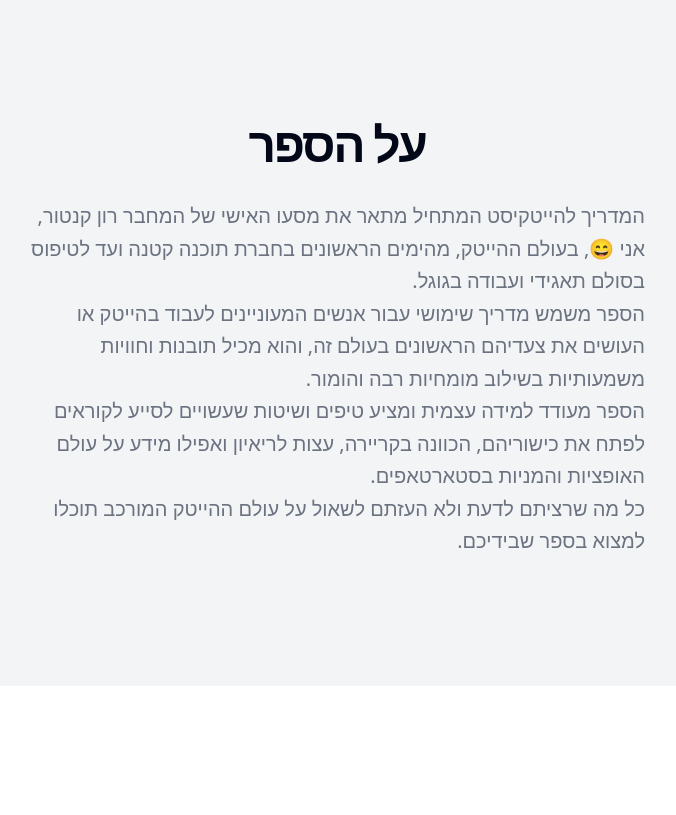
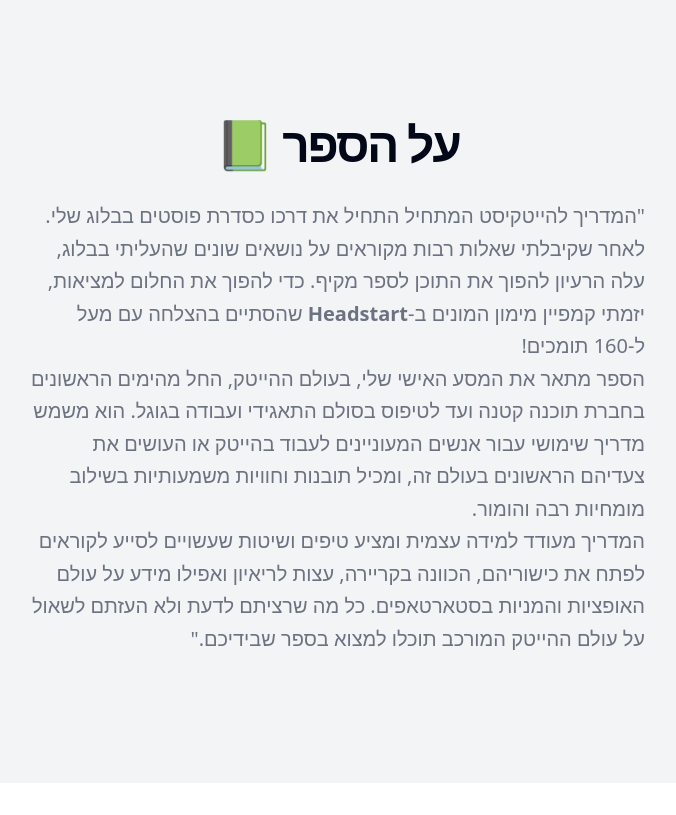
Before and after one commit to ronka/hightech-guide-chat, a Next.js app: page / in a window 1280 px wide. Shown: the part 760-1575 px from the top of the page, without its empty margins (303-979 px from the left). Built offline with nearby package versions, Linux system fonts and the light colour scheme.

Commit message:
update copy

```diff
--- a/src/components/landing-page/main.tsx
+++ b/src/components/landing-page/main.tsx
@@ -66,31 +66,33 @@ const Main = () => {
         <div className="flex flex-col items-center justify-center space-y-4 text-center">
           <div className="space-y-2 w-full md:w-1/2 mx-auto">
             <h2 className="text-3xl font-bold tracking-tighter sm:text-5xl mb-8">
-              על הספר
+              על הספר 📗
             </h2>
             <div className="text-gray-500 md:text-xl/relaxed lg:text-base/relaxed xl:text-xl/relaxed dark:text-gray-400 text-right">
               <p>
-                המדריך להייטקיסט המתחיל מתאר את מסעו האישי של המחבר רון קנטור,
-                אני 😄, בעולם ההייטק, מהימים הראשונים בחברת תוכנה קטנה ועד
-                לטיפוס בסולם תאגידי ועבודה בגוגל.
+                "המדריך להייטקיסט המתחיל התחיל את דרכו כסדרת פוסטים בבלוג שלי.
+                לאחר שקיבלתי שאלות רבות מקוראים על נושאים שונים שהעליתי בבלוג,
+                עלה הרעיון להפוך את התוכן לספר מקיף. כדי להפוך את החלום למציאות,
+                יזמתי קמפיין מימון המונים ב-<b>Headstart</b> שהסתיים בהצלחה עם
+                מעל ל-160 תומכים!
+              </p>
+
+              <p>
+                הספר מתאר את המסע האישי שלי, בעולם ההייטק, החל מהימים הראשונים
+                בחברת תוכנה קטנה ועד לטיפוס בסולם התאגידי ועבודה בגוגל. הוא משמש
+                מדריך שימושי עבור אנשים המעוניינים לעבוד בהייטק או העושים את
+                צעדיהם הראשונים בעולם זה, ומכיל תובנות וחוויות משמעותיות בשילוב
+                מומחיות רבה והומור.
               </p>
               <p>
-                הספר משמש מדריך שימושי עבור אנשים המעוניינים לעבוד בהייטק או
-                העושים את צעדיהם הראשונים בעולם זה, והוא מכיל תובנות וחוויות
-                משמעותיות בשילוב מומחיות רבה והומור.
-              </p>
-              <p>
-                הספר מעודד למידה עצמית ומציע טיפים ושיטות שעשויים לסייע לקוראים
-                לפתח את כישוריהם, הכוונה בקריירה, עצות לריאיון ואפילו מידע על
-                עולם האופציות והמניות בסטארטאפים.
-              </p>
-              <p>
-                כל מה שרציתם לדעת ולא העזתם לשאול על עולם ההייטק המורכב תוכלו
-                למצוא בספר שבידיכם.
+                המדריך מעודד למידה עצמית ומציע טיפים ושיטות שעשויים לסייע
+                לקוראים לפתח את כישוריהם, הכוונה בקריירה, עצות לריאיון ואפילו
+                מידע על עולם האופציות והמניות בסטארטאפים. כל מה שרציתם לדעת ולא
+                העזתם לשאול על עולם ההייטק המורכב תוכלו למצוא בספר שבידיכם."
               </p>
             </div>
           </div>
-        </div>{" "}
+        </div>
       </Section>
       <Section dark>
         <div className="flex md:grid-cols-2 md:flex-row flex-col items-center justify-center space-y-4 text-center gap-10">
```
